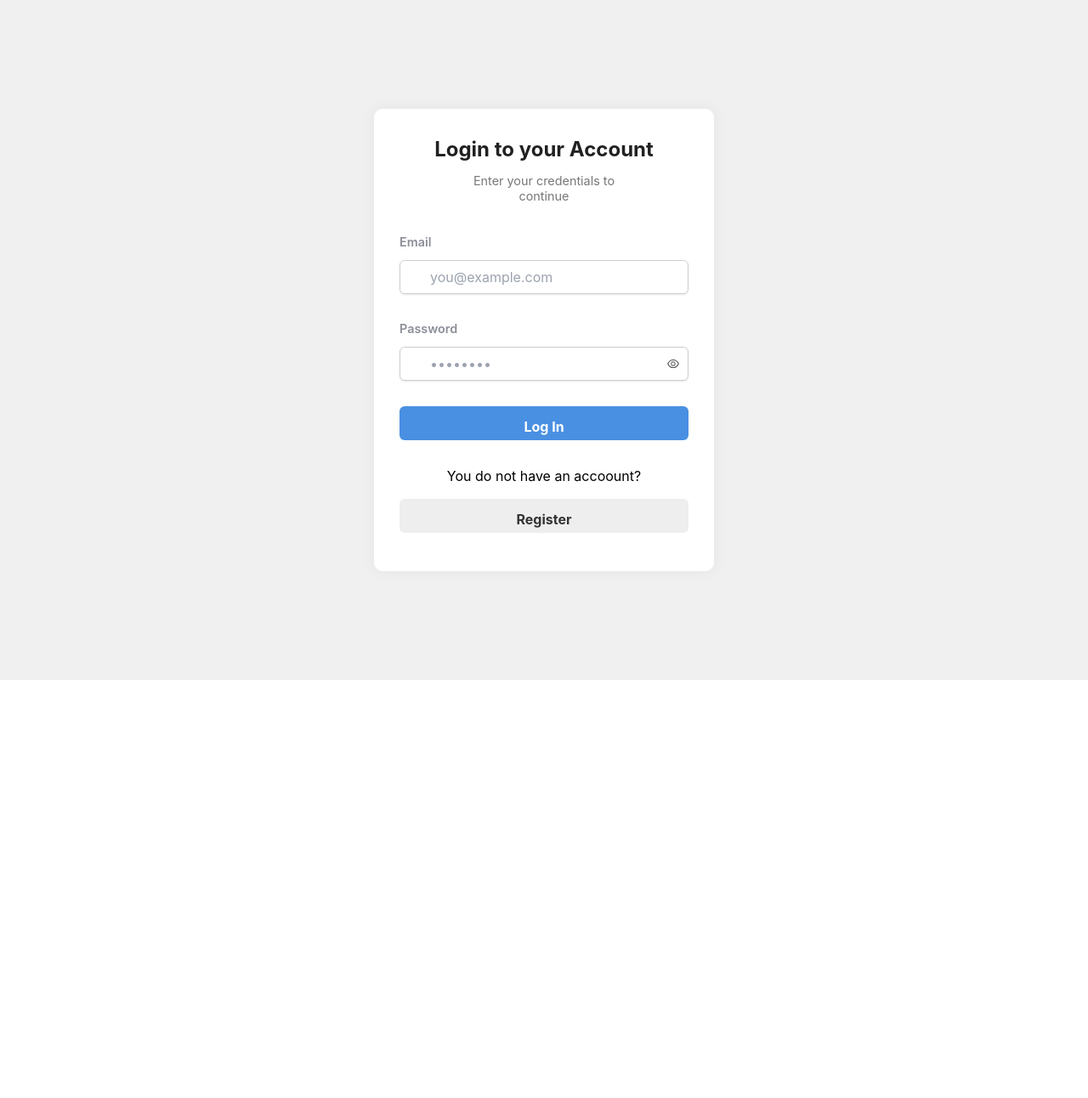
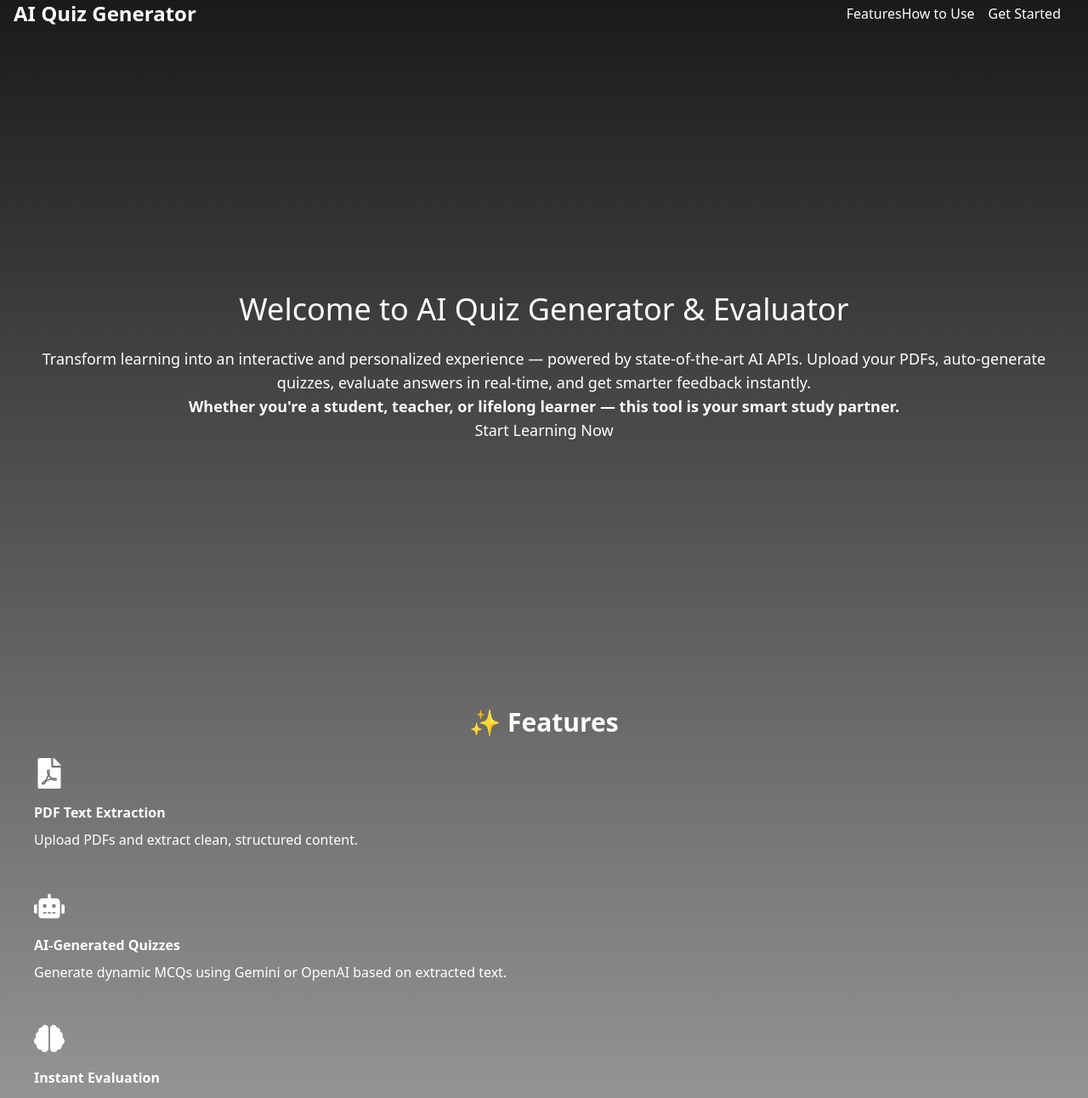
Before and after one commit to OsamaAbdul/AI_QUIZ_GENERATOR_AND_EVALUATOR, a React (Vite) app in the folder frontend/: page / in a window 1280 px wide. Shown: the top 1292 px of the page at 85% size. Before the commit the page ends 800 px from the top, so only its background shows below. Built offline with nearby package versions, Linux system fonts and the light colour scheme.

Commit message:
Added a Home page and added the route in app.jsx

```diff
--- /dev/null
+++ b/frontend/pages/Home.jsx
@@ -0,0 +1,165 @@
+import { useEffect } from 'react';
+import { motion } from 'framer-motion';
+import { Link } from 'react-router-dom';
+import { FaFilePdf, FaRobot, FaBrain, FaLock, FaReact, FaServer, FaRocket } from 'react-icons/fa';
+
+const fadeIn = {
+  hidden: { opacity: 0, y: 20 },
+  visible: { opacity: 1, y: 0, transition: { duration: 0.6 } },
+};
+
+function Home() {
+  useEffect(() => {
+    // Smooth scroll for anchor links
+    document.querySelectorAll('a[href^="#"]').forEach(anchor => {
+      anchor.addEventListener('click', (e) => {
+        e.preventDefault();
+        document.querySelector(anchor.getAttribute('href')).scrollIntoView({ behavior: 'smooth' });
+      });
+    });
+  }, []);
+
+  return (
+    <div className="min-h-screen bg-gradient-to-b from-gray-900 via-purple-900 to-blue-900 text-white">
+      {/* Navbar */}
+      <nav className="fixed top-0 w-full bg-gray-900/80 backdrop-blur-sm z-10">
+        <div className="max-w-7xl mx-auto px-4 py-4 flex justify-between items-center">
+          <h1 className="text-2xl font-bold">AI Quiz Generator</h1>
+          <div className="space-x-4">
+            <a href="#features" className="hover:text-primary">Features</a>
+            <a href="#how-to-use" className="hover:text-primary">How to Use</a>
+            <Link to="/login" className="bg-primary text-white px-4 py-2 rounded glow hover:bg-secondary transition">Get Started</Link>
+          </div>
+        </div>
+      </nav>
+
+      {/* Hero Section */}
+      <motion.section
+        initial="hidden"
+        animate="visible"
+        variants={fadeIn}
+        className="min-h-screen flex items-center justify-center px-4 pt-16"
+      >
+        <div className="max-w-4xl text-center">
+          <h1 className="text-4xl md:text-6xl font-extrabold mb-6">
+            Welcome to AI Quiz Generator & Evaluator
+          </h1>
+          <p className="text-lg md:text-xl mb-8">
+            Transform learning into an interactive and personalized experience — powered by state-of-the-art AI APIs. Upload your PDFs, auto-generate quizzes, evaluate answers in real-time, and get smarter feedback instantly.
+            <br />
+            <span className="font-semibold">Whether you're a student, teacher, or lifelong learner — this tool is your smart study partner.</span>
+          </p>
+          <Link
+            to="/register"
+            className="inline-block bg-primary text-white px-6 py-3 rounded-lg glow hover:bg-secondary transition text-lg"
+          >
+            Start Learning Now
+          </Link>
+        </div>
+      </motion.section>
+
+      {/* Features Section */}
+      <section id="features" className="py-16 px-4 bg-gray-800/50">
+        <div className="max-w-7xl mx-auto">
+          <motion.h2
+            initial="hidden"
+            whileInView="visible"
+            variants={fadeIn}
+            className="text-3xl md:text-4xl font-bold text-center mb-12"
+          >
+            ✨ Features
+          </motion.h2>
+          <div className="grid grid-cols-1 md:grid-cols-3 gap-8">
+            {[
+              { icon: <FaFilePdf />, title: 'PDF Text Extraction', desc: 'Upload PDFs and extract clean, structured content.' },
+              { icon: <FaRobot />, title: 'AI-Generated Quizzes', desc: 'Generate dynamic MCQs using Gemini or OpenAI based on extracted text.' },
+              { icon: <FaBrain />, title: 'Instant Evaluation', desc: 'Get immediate feedback, scores, and explanations.' },
+              { icon: <FaLock />, title: 'Secure Auth System', desc: 'JWT-based login/registration to protect your content and results.' },
+              { icon: <FaReact />, title: 'Modern React UI', desc: 'Smooth, responsive frontend with routing, quiz-taking screens, and loading states.' },
+              { icon: <FaServer />, title: 'Robust Backend', desc: 'Built with Express.js and MongoDB, supporting scalable deployment.' },
+              { icon: <FaRocket />, title: 'Ready for Deployment', desc: 'Deploy frontend on Netlify, backend on Render/Heroku.' },
+            ].map((feature, index) => (
+              <motion.div
+                key={index}
+                initial="hidden"
+                whileInView="visible"
+                variants={fadeIn}
+                className="bg-gray-900 p-6 rounded-lg glow hover:scale-105 transition"
+              >
+                <div className="text-4xl text-primary mb-4">{feature.icon}</div>
+                <h3 className="text-xl font-semibold mb-2">{feature.title}</h3>
+                <p>{feature.desc}</p>
+              </motion.div>
+            ))}
+          </div>
+        </div>
+      </section>
+
+      {/* How to Use Section */}
+      <section id="how-to-use" className="py-16 px-4">
+        <div className="max-w-4xl mx-auto">
+          <motion.h2
+            initial="hidden"
+            whileInView="visible"
+            variants={fadeIn}
+            className="text-3xl md:text-4xl font-bold text-center mb-12"
+          >
+            How to Use
+          </motion.h2>
+          <ol className="space-y-6 text-lg">
+            {[
+              'Register/Login to access your personalized dashboard.',
+              'Upload any PDF of your choice. e.g., osama-abdullahi.pdf.',
+              'Generate a quiz — our AI creates questions based on your content.',
+              'Take the quiz by selecting the right answers and clicking on the submit or next button.',
+              'View results with AI-powered feedback and scores.',
+            ].map((step, index) => (
+              <motion.li
+                key={index}
+                initial="hidden"
+                whileInView="visible"
+                variants={fadeIn}
+                className="flex items-start"
+              >
+                <span className="bg-primary text-white rounded-full w-8 h-8 flex items-center justify-center mr-4">
+                  {index + 1}
+                </span>
+                <p>{step}</p>
+              </motion.li>
+            ))}
+          </ol>
+        </div>
+      </section>
+
+      {/* CTA Section */}
+      <section className="py-16 px-4 bg-primary/10">
+        <motion.div
+          initial="hidden"
+          whileInView="visible"
+          variants={fadeIn}
+          className="max-w-4xl mx-auto text-center"
+        >
+          <h2 className="text-3xl md:text-4xl font-bold mb-6">Ready to up Your Learning Game? Try Us</h2>
+          <p className="text-lg mb-8">Join thousands of learners transforming their study experience with AI-powered quizzes.</p>
+          <Link
+            to="/register"
+            className="inline-block bg-primary text-white px-6 py-3 rounded-lg glow hover:bg-secondary transition text-lg"
+          >
+            Get Started for Free
+          </Link>
+        </motion.div>
+      </section>
+
+      {/* Footer */}
+      <footer className="py-8 px-4 bg-gray-900 text-center">
+        <p>&copy; 2025 AI Quiz Generator & Evaluator. All rights reserved. Developed By Osama Abdullahi</p>
+        <div className="mt-4 space-x-4">
+          <a href="#" className="hover:text-primary">Privacy Policy</a>
+          <a href="#" className="hover:text-primary">Terms of Service</a>
+        </div>
+      </footer>
+    </div>
+  );
+}
+
+export default Home;
--- a/frontend/src/App.jsx
+++ b/frontend/src/App.jsx
@@ -5,15 +5,16 @@ import Quiz from '../pages/Quiz.jsx'
 import PrivateRoute from './components/PrivateRoute.jsx'
 import Register from '../pages/Register.jsx';
 import TakeQuiz from '../pages/TakeQuiz.jsx'
-
+import Home from '../pages/Home.jsx'
 
 
 function App() {
   return (
    <BrowserRouter>
     <Routes>
-      <Route path="/" element={<Login />} />
+      <Route path="/" element={<Home />} />
       <Route path="/register" element={<Register />} />
+      <Route path="/login" element={<Login />} />
       <Route path="/take-quiz" element={<PrivateRoute><TakeQuiz /></PrivateRoute>} />
       <Route path="/upload-pdf" element={<PrivateRoute><Quiz /></PrivateRoute>} />
     </Routes>
```
